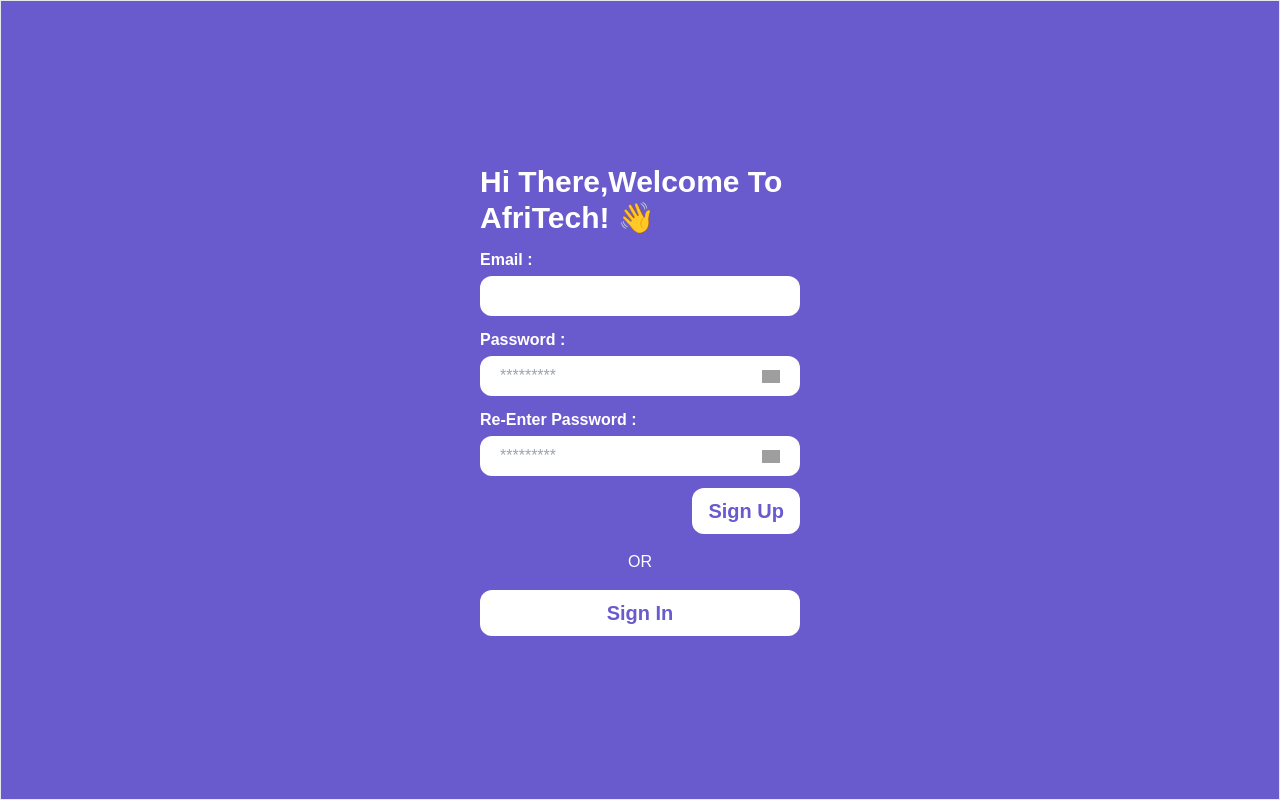
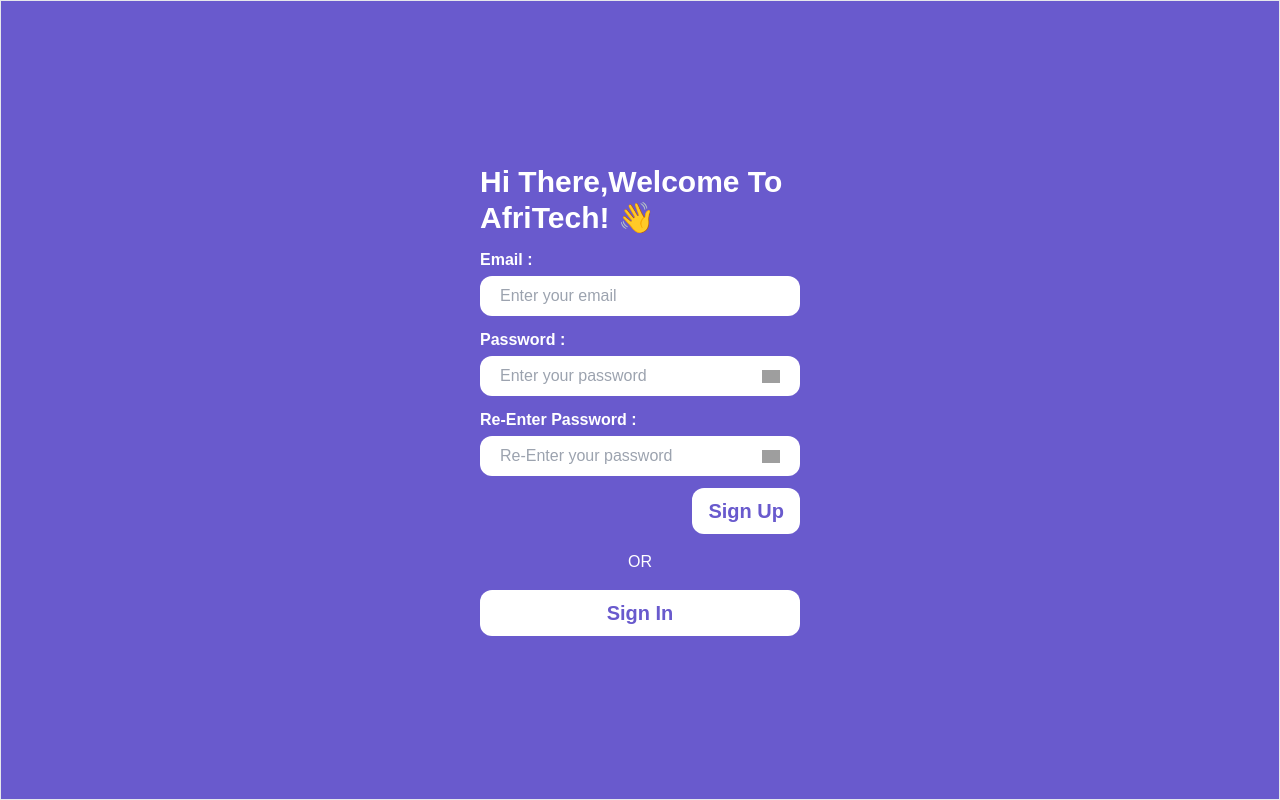
Before and after one commit to OseleChidera/Afritech., a Next.js app: page /signup in a window 1280 px wide. Built offline with nearby package versions, Linux system fonts and the light colour scheme; no server answers; grey boxes are pictures that could not be loaded.

Commit message:
fixed placeholders in the signup page

```diff
--- a/src/components/multistep form/Step1.jsx
+++ b/src/components/multistep form/Step1.jsx
@@ -97,7 +97,7 @@
                         <div className="mb-3">
                             <div className="flex flex-col">
                                 <label className='font-bold capitalize block mb-[0.25rem] text-white' htmlFor="email">Email : </label>
-                                <Field name="email" type="email" className="w-full p-2 px-5 rounded-xl"/>
+                                <Field name="email" type="email" className="w-full p-2 px-5 rounded-xl" placeholder="Enter your email"/>
 
                             </div>
                             {errors.email && touched.email ? (
@@ -109,7 +109,7 @@
                             <div className=" flex flex-col relative">
                                 <label className='font-bold capitalize block mb-[0.25rem] text-white' htmlFor="password">Password : </label>
                                 <div className="flex flex-row items-center w-full ">
-                                    <Field name="password" type={showPassowrd1 ? 'text' : 'password'} className="w-full p-2 px-5 rounded-xl" placeholder="*********" />
+                                    <Field name="password" type={showPassowrd1 ? 'text' : 'password'} className="w-full p-2 px-5 rounded-xl" placeholder="Enter your password" />
                                     <button type='button' onClick={() => setShowPassword1((showPassowrd1) => !showPassowrd1)} className='bg-transparent absolute right-5'>
                                         <img width="18" height="18" src="https://img.icons8.com/ios/50/show-password.png" alt="show-password" />
                                     </button>
@@ -126,7 +126,7 @@
                                 <label className='font-bold capitalize block mb-[0.25rem] text-white' htmlFor="confirm_password">Re-enter Password : </label>
                                 <div className="flex flex-row items-center w-full">
                                     <Field name="confirm_password" type={showPassowrd2 ? 'text' : 'password'} className="w-full p-2 px-5 rounded-xl
-                                    " placeholder="*********" />
+                                    " placeholder="Re-Enter your password" />
                                     <button type='button' onClick={() => setShowPassword2((showPassowrd2) => !showPassowrd2)} className='bg-transparent absolute  right-5'>
                                         <img width="18" height="18" src="https://img.icons8.com/ios/50/show-password.png" alt="show-password" />
                                     </button>
```
